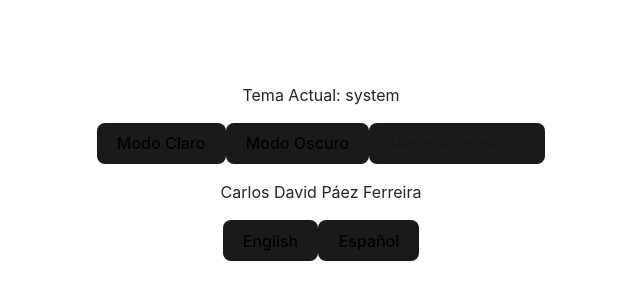
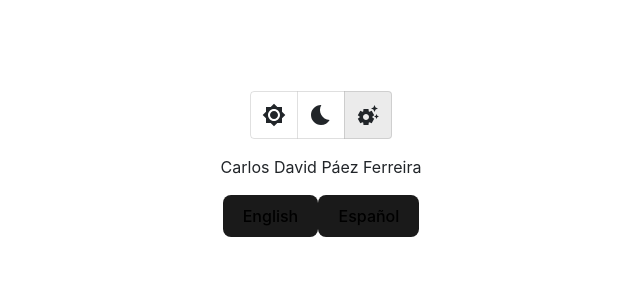
Before and after one commit to carlos-paezf/Professional_Portfolio, a React (Vite) app: page / in a window 1280 px wide. Shown: the part 268-568 px from the top of the page, without its empty margins (319-959 px from the left). Built offline with nearby package versions, Linux system fonts and the light colour scheme.

Commit message:
"Added Material UI dependencies and components, replaced theme toggle buttons with ToggleButtonGroup, and updated styles"

```diff
--- a/package.json
+++ b/package.json
@@ -10,6 +10,10 @@
     "preview": "vite preview"
   },
   "dependencies": {
+    "@emotion/react": "^11.13.3",
+    "@emotion/styled": "^11.13.0",
+    "@mui/icons-material": "^6.1.7",
+    "@mui/material": "^6.1.7",
     "i18next": "^23.16.5",
     "professional-portfolio": "file:",
     "react": "^18.3.1",
--- a/src/app/components/theme-toggle.tsx
+++ b/src/app/components/theme-toggle.tsx
@@ -1,23 +1,43 @@
-import { useTranslation } from "react-i18next";
+import { MouseEvent } from "react";
+
 import { useTheme } from "../hooks/use-theme";
+import { ThemeType } from "../interfaces";
+import { BedtimeIcon, Brightness7Icon, SettingsSuggestIcon, ToggleButton, ToggleButtonGroup } from "../shared/material-ui.ts";
 
 
 export const ThemeToggle = () => {
     const { theme, setTheme } = useTheme();
-    const { t } = useTranslation();
+
+    /**
+     * The function `handleThemeSelection` sets a new theme if it is not null when triggered by a mouse
+     * event.
+     * @param _ - The underscore (_) in the function parameters is typically used as a placeholder for
+     * a parameter that is not being used or accessed within the function body. In this case, it is
+     * used as a placeholder for the MouseEvent<HTMLElement> parameter, indicating that the function
+     * does not need to use the event object in its
+     * @param {ThemeType | null} newTheme - The `newTheme` parameter in the `handleThemeSelection`
+     * function is of type `ThemeType | null`. This means it can either be a value of type `ThemeType`
+     * or `null`.
+     */
+    const handleThemeSelection = ( _: MouseEvent<HTMLElement>, newTheme: ThemeType | null ) => {
+        if ( newTheme !== null ) {
+            setTheme( newTheme );
+        }
+    };
 
     return (
         <div>
-            <p>{ t( 'theme.description' ) }: { theme }</p>
-            <button onClick={ () => setTheme( 'light' ) } disabled={ theme === "light" }>
-                { t( 'theme.light' ) }
-            </button>
-            <button onClick={ () => setTheme( 'dark' ) } disabled={ theme === "dark" }>
-                { t( 'theme.dark' ) }
-            </button>
-            <button onClick={ () => setTheme( 'system' ) } disabled={ theme === "system" }>
-                { t( 'theme.system' ) }
-            </button>
+            <ToggleButtonGroup value={ theme } exclusive onChange={ handleThemeSelection } aria-label="theme selection">
+                <ToggleButton value="light" aria-label="light">
+                    <Brightness7Icon className="toggle-button" />
+                </ToggleButton>
+                <ToggleButton value="dark" aria-label="dark">
+                    <BedtimeIcon className="toggle-button" />
+                </ToggleButton>
+                <ToggleButton value="system" aria-label="automatic">
+                    <SettingsSuggestIcon className="toggle-button" />
+                </ToggleButton>
+            </ToggleButtonGroup>
         </div>
     );
 };
--- /dev/null
+++ b/src/app/shared/material-ui.ts
@@ -0,0 +1,14 @@
+import ToggleButton from "@mui/material/ToggleButton";
+import ToggleButtonGroup from "@mui/material/ToggleButtonGroup";
+import Brightness7Icon from '@mui/icons-material/Brightness7';
+import BedtimeIcon from '@mui/icons-material/Bedtime';
+import SettingsSuggestIcon from '@mui/icons-material/SettingsSuggest';
+
+
+export {
+    ToggleButton,
+    ToggleButtonGroup,
+    Brightness7Icon,
+    BedtimeIcon,
+    SettingsSuggestIcon
+};
--- a/src/assets/styles/main.scss
+++ b/src/assets/styles/main.scss
@@ -76,3 +76,7 @@ button {
         outline: 4px auto -webkit-focus-ring-color;
     }
 }
+
+.toggle-button {
+    color: var(--text-primary-color);
+}
```
